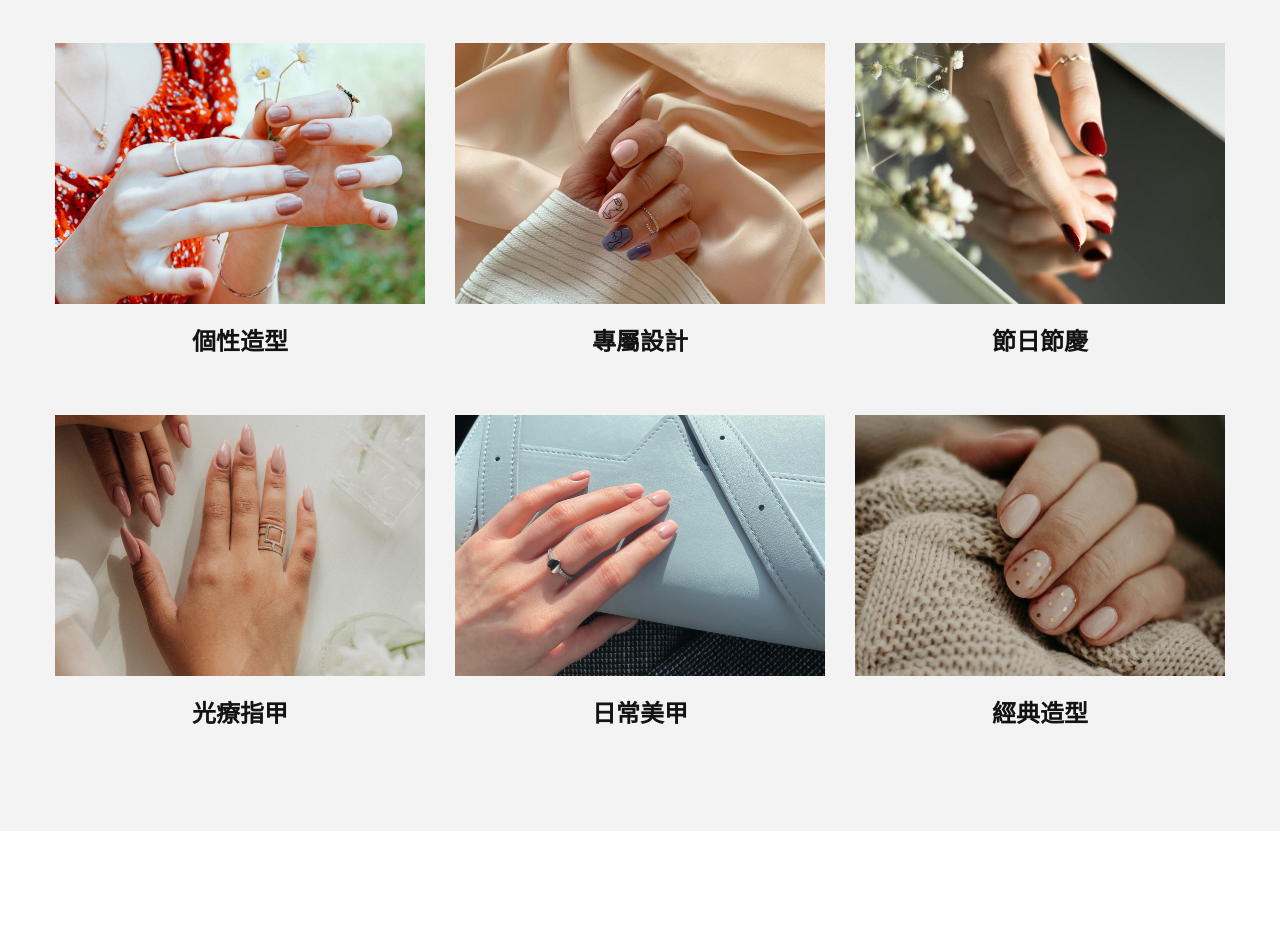
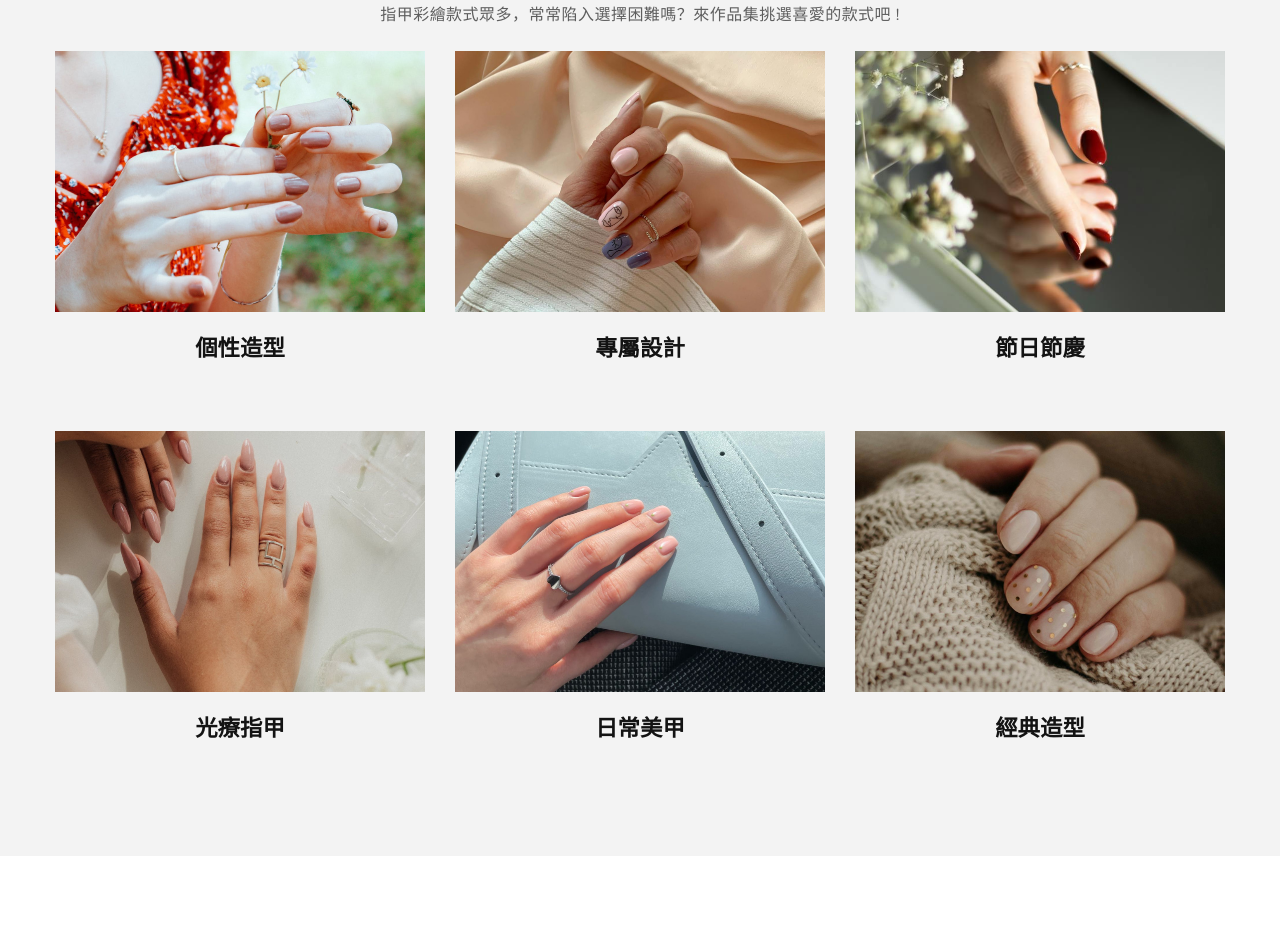
Before and after one commit to prince811009/bea, a plain HTML site: page index.html in a window 1280 px wide. Shown: the part 1818-2748 px from the top of the page. Drawn offline with nearby package versions, Linux system fonts and the light colour scheme.

Commit message:
modified home page content

```diff
--- a/index.html
+++ b/index.html
@@ -213,7 +213,8 @@
 
         <div class="dk-box-2" style="background-color: #f3f3f3;">
             <div class="container mnb-35">
-                <h2 class="text-center mnt-8 mb-60">美甲作品</h2>
+                <h2 class="text-center mnt-8 mb-20">美甲作品</h2>
+                <p class="text-center">指甲彩繪款式眾多，常常陷入選擇困難嗎？來作品集挑選喜愛的款式吧 !</p>
 
                 <div class="row vertical-gap justify-content-center">
 
@@ -226,7 +227,7 @@
                             </span>
 
                             <span class="dk-portfolio-item-info">
-                                <span class="h3 dk-portfolio-item-title">個性造型</span>
+                                <span class="h4">個性造型</span>
 
                             </span>
                         </a>
@@ -241,7 +242,7 @@
                             </span>
 
                             <span class="dk-portfolio-item-info">
-                                <span class="h3 dk-portfolio-item-title">專屬設計</span>
+                                <span class="h4">專屬設計</span>
 
                             </span>
                         </a>
@@ -256,7 +257,7 @@
                             </span>
 
                             <span class="dk-portfolio-item-info">
-                                <span class="h3 dk-portfolio-item-title">節日節慶</span>
+                                <span class="h4">節日節慶</span>
 
                             </span>
                         </a>
@@ -271,7 +272,7 @@
                             </span>
 
                             <span class="dk-portfolio-item-info">
-                                <span class="h3 dk-portfolio-item-title">光療指甲</span>
+                                <span class="h4">光療指甲</span>
 
                             </span>
                         </a>
@@ -286,7 +287,7 @@
                             </span>
 
                             <span class="dk-portfolio-item-info">
-                                <span class="h3 dk-portfolio-item-title">日常美甲</span>
+                                <span class="h4">日常美甲</span>
 
                             </span>
 
@@ -302,7 +303,7 @@
                             </span>
 
                             <span class="dk-portfolio-item-info">
-                                <span class="h3 dk-portfolio-item-title">經典造型</span>
+                                <span class="h4">經典造型</span>
 
                             </span>
                         </a>
```
Also changed, not shown: home-1.html (+2 -2 lines).
